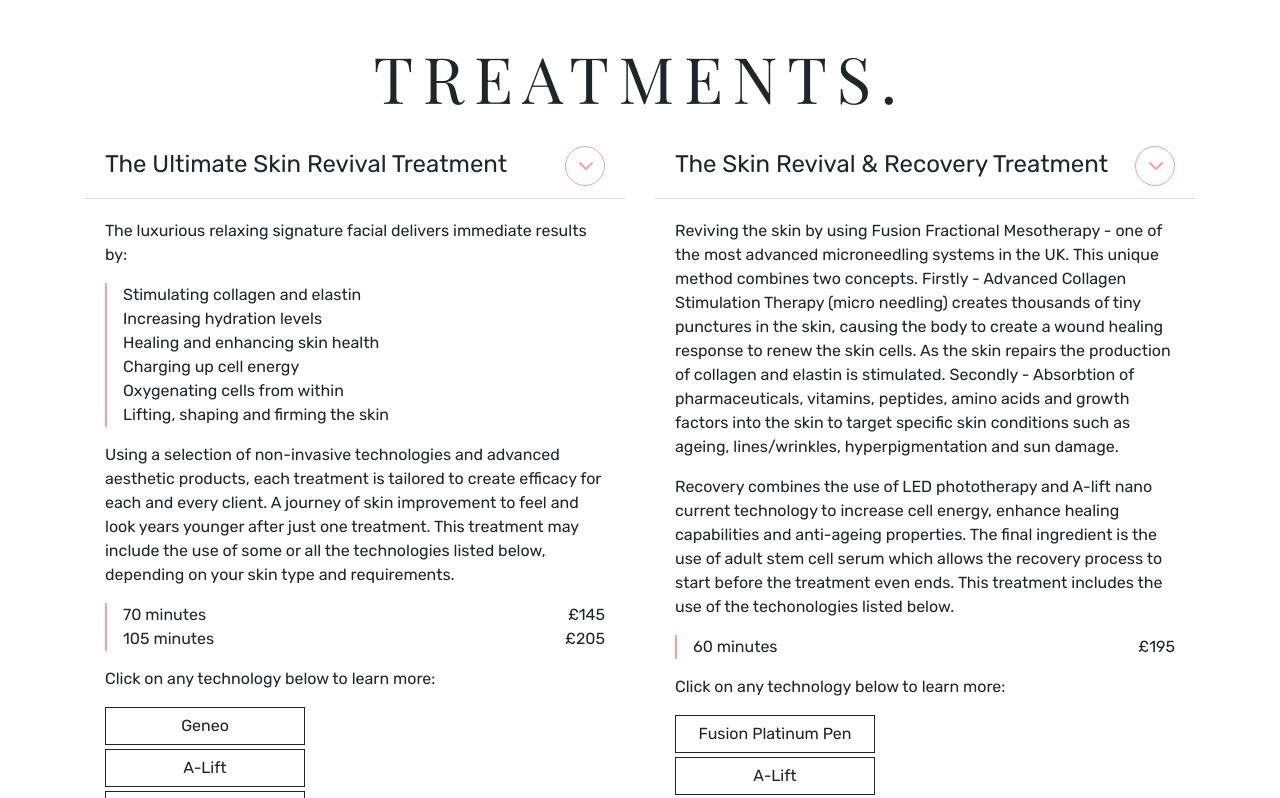
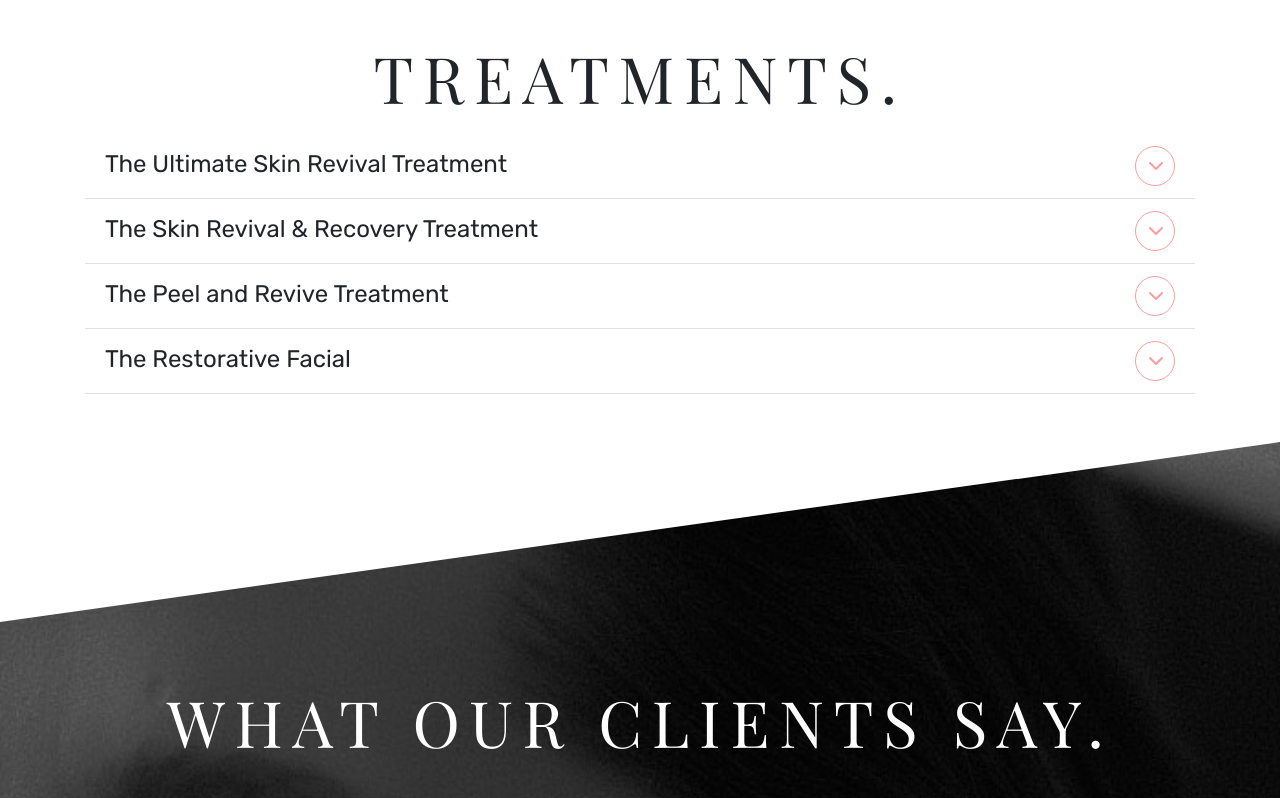
Before and after one commit to Lucamilne/caleymansfieldskincare, a React (Create React App) app: page / in a window 1280 px wide. Shown: the part 2402-3200 px from the top of the page. Built offline with nearby package versions, Linux system fonts and the light colour scheme; a web font is replaced by a local one.

Commit message:
according closed by default

```diff
--- a/src/Products.js
+++ b/src/Products.js
@@ -19,8 +19,8 @@ const Products = () => {
             <h1 className="text-center mb-4">Treatments.</h1>
             <Row>
                 {treatments.map(treatment => (
-                    <Col lg={6} key={treatment.id}>
-                        <Accordion defaultActiveKey={treatment.id}>
+                    <Col lg={12} key={treatment.id}>
+                        <Accordion>
                             <Card.Header className="d-flex justify-content-between">
                                 <span>{treatment.header}</span>
                                 <Accordion.Toggle as={Button} eventKey={treatment.id} variant="outline-link" className="btn-toggle">
```
